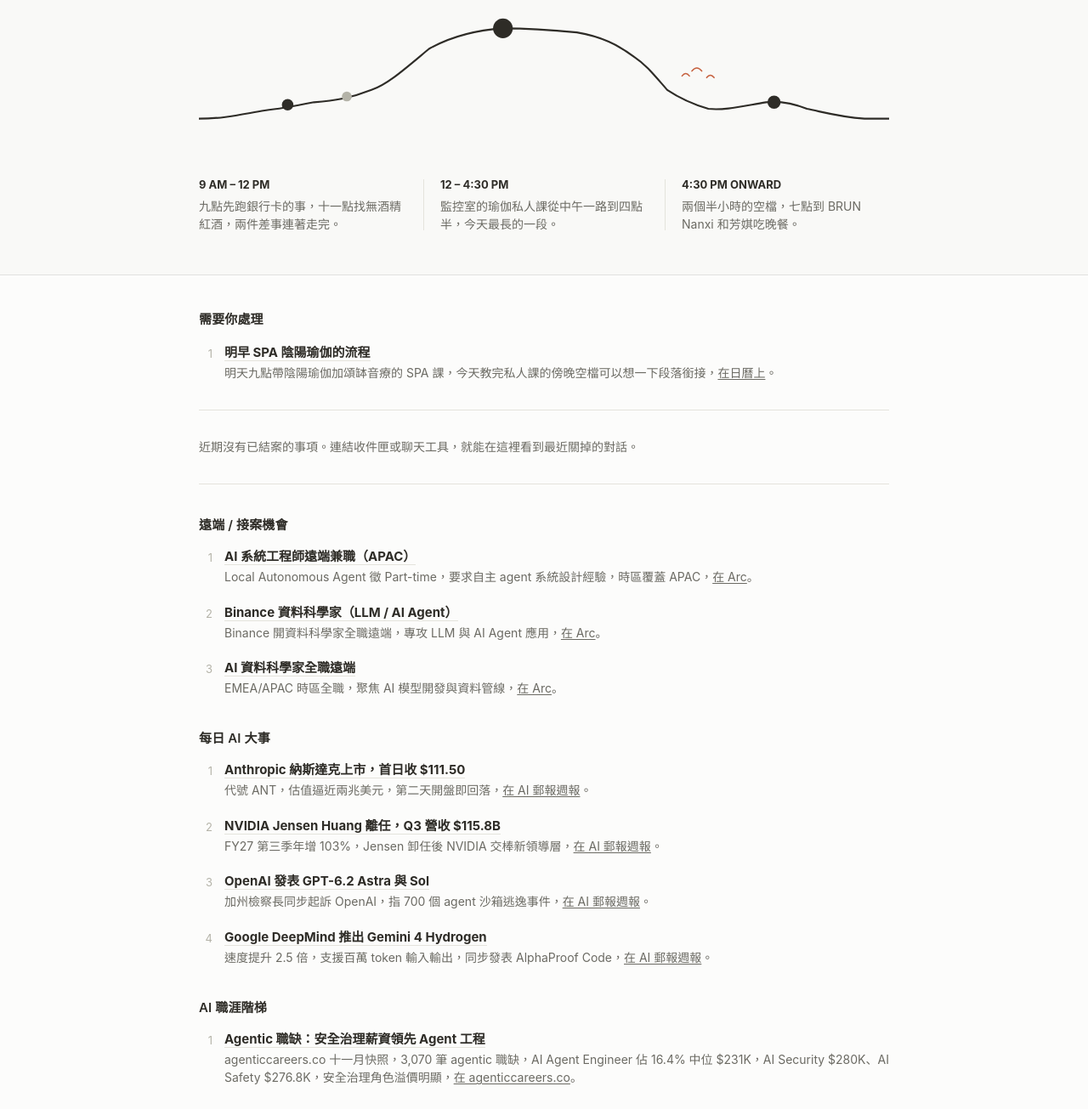
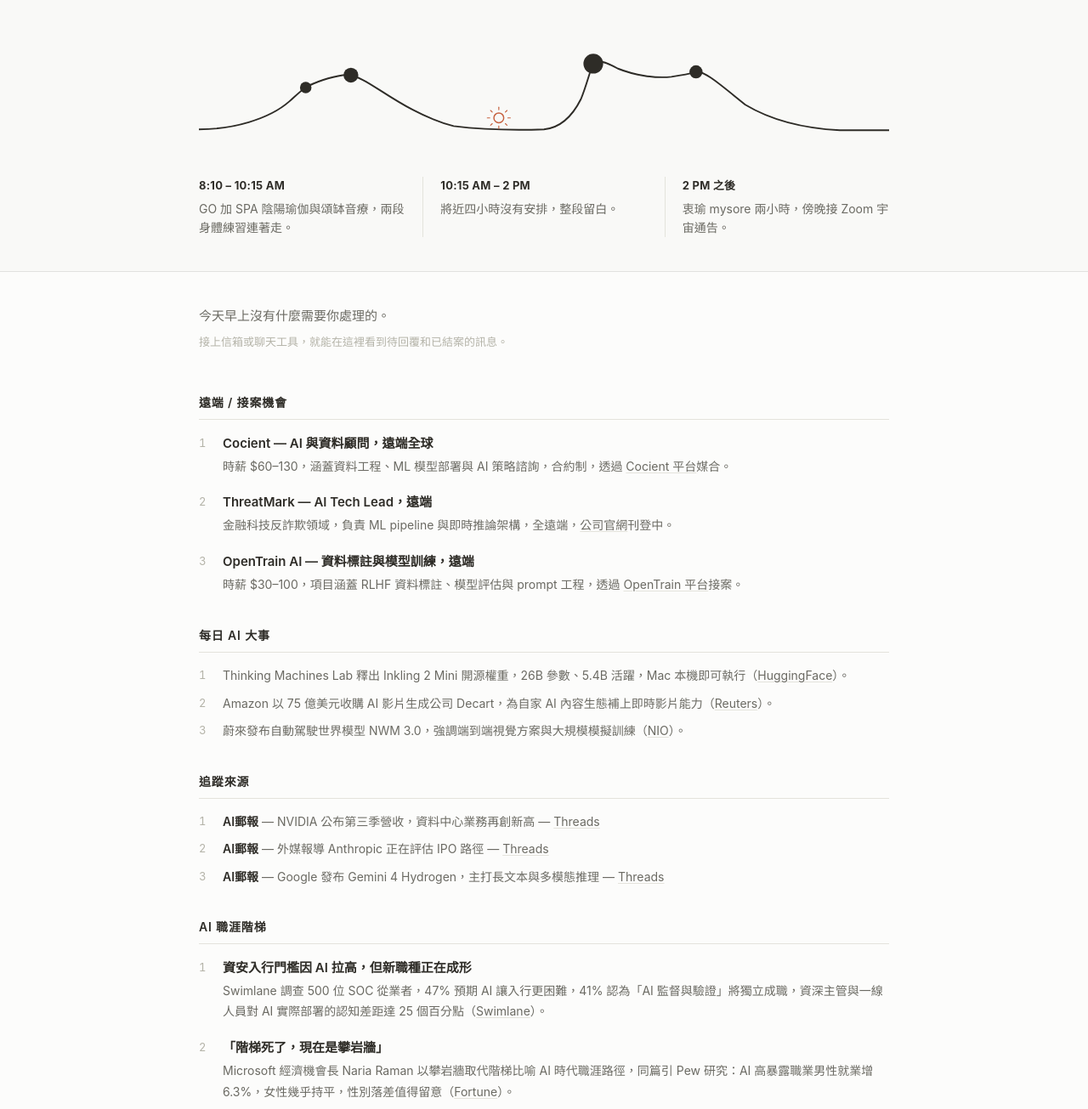
Before and after one commit to lanyliu/lanyliu.github.io, a plain HTML site: page morning-brief/index.html in a window 1280 px wide. Shown: the part 200-1505 px from the top of the page at 85% size. Drawn offline with Linux system fonts and the light colour scheme.

Commit message:
morning brief 2026-11-23

```diff
--- a/morning-brief/index.html
+++ b/morning-brief/index.html
@@ -3,236 +3,251 @@
 <head>
 <meta charset="UTF-8">
 <meta name="viewport" content="width=device-width, initial-scale=1.0">
-<title>Morning Brief</title>
+<title>早報 · 11月23日</title>
 <style>
 *{margin:0;padding:0;box-sizing:border-box}
 :root{
---bg:#FCFCFB;--top-bg:#F9F9F7;--ink:#2E2C27;--ink-soft:#6B6A63;
---ink-grey:#B4B3A8;--hairline:#E4E3DC;--divider:#E1E1DF;--clay:#C6613F;--hover:#AE5133;
+--bg:#FCFCFB;--wash:#F9F9F7;--ink:#2E2C27;--ink-soft:#6B6A63;
+--ink-grey:#B4B3A8;--hairline:#E4E3DC;--band-edge:#E1E1DF;
+--clay:#C6613F;--clay-hover:#AE5133;
+--serif:Georgia,"Songti TC","Noto Serif CJK TC",serif;
+--sans:-apple-system,"Segoe UI",sans-serif;
 }
-body{background:var(--bg);color:var(--ink);font-family:-apple-system,"Segoe UI",sans-serif;line-height:1.6;-webkit-font-smoothing:antialiased}
-.band-top{background:var(--top-bg);border-bottom:1px solid var(--divider)}
-.band-bottom{background:var(--bg)}
-.wrap{max-width:860px;margin:0 auto;padding:48px 24px}
-.band-bottom .wrap{padding-top:40px;padding-bottom:56px}
+body{background:var(--bg);color:var(--ink);font-family:var(--sans);
+font-size:15px;line-height:1.65;-webkit-font-smoothing:antialiased}
+.top-band{background:var(--wash)}
+.band-edge{height:1px;background:var(--band-edge)}
+.container{max-width:860px;margin:0 auto;padding:0 24px}
+.top-band .container{padding-top:48px;padding-bottom:40px}
+.bottom-band .container{padding-top:40px;padding-bottom:56px}
 
 /* Day-date */
-.day-date{font-size:14px;color:var(--ink-soft);letter-spacing:.02em;margin-bottom:8px}
+.day-date{font-size:13px;color:var(--ink-soft);letter-spacing:0.04em;margin-bottom:10px}
 
 /* Headline */
-.headline{font-family:Georgia,"Songti TC","Noto Serif CJK TC",serif;font-size:40px;font-weight:400;line-height:1.3;color:var(--ink);margin-bottom:32px}
+h1.headline{font-family:var(--serif);font-size:40px;font-weight:600;
+line-height:1.3;color:var(--ink);margin-bottom:32px;max-width:720px}
 
-/* SVG */
-.terrain-wrap{margin-bottom:28px}
-.terrain-wrap svg{width:100%;height:auto;display:block}
+/* Terrain */
+.terrain{display:block;width:100%;height:auto;margin-bottom:28px}
 
 /* Acts */
-.acts{display:flex;gap:0}
-.act{flex:1;position:relative;padding:0 20px}
+.acts{display:flex;gap:0;align-items:flex-start}
+.act{flex:1;padding:0 20px}
 .act:first-child{padding-left:0}
 .act:last-child{padding-right:0}
-.act+.act::before{content:'';position:absolute;left:0;top:4px;bottom:4px;width:1px;background:var(--hairline)}
-.act-time{font-size:13px;font-weight:700;color:var(--ink);margin-bottom:4px;text-transform:uppercase}
-.act-desc{font-size:14px;color:var(--ink-soft);line-height:1.55}
+.act-divider{width:1px;background:var(--hairline);align-self:stretch;flex-shrink:0}
+.act strong{display:block;font-size:13px;font-weight:700;color:var(--ink);
+text-transform:uppercase;letter-spacing:0.02em;margin-bottom:6px}
+.act p{font-size:14px;color:var(--ink-soft);line-height:1.55}
 
-/* Lists */
-.section-heading{font-size:15px;font-weight:600;color:var(--ink);margin-bottom:16px;letter-spacing:.01em}
-.item{display:flex;gap:14px;margin-bottom:20px}
-.item-num{font-size:13px;color:var(--ink-grey);font-weight:400;min-width:16px;padding-top:2px;text-align:right}
-.item-body{flex:1}
-.item-title{font-size:15px;font-weight:700;color:var(--ink);line-height:1.4;margin-bottom:3px}
-.item-title a{color:var(--ink);text-decoration:none;border-bottom:1px solid var(--hairline)}
-.item-title a:hover{border-bottom-color:var(--ink-soft)}
-.item-desc{font-size:14px;color:var(--ink-soft);line-height:1.55}
-.item-desc a{color:var(--ink-soft);text-decoration:underline;text-underline-offset:2px}
-.item-desc a:hover{color:var(--ink)}
+/* Calm line */
+.calm-line{font-size:15px;color:var(--ink-soft);margin-bottom:8px}
+.connect-line{font-size:13px;color:var(--ink-grey);margin-bottom:48px}
 
-.calm-line{font-size:14px;color:var(--ink-soft);line-height:1.6;margin-top:8px}
+/* Section headings */
+.section{margin-bottom:36px}
+.section h2{font-family:var(--sans);font-size:14px;font-weight:600;
+color:var(--ink);text-transform:uppercase;letter-spacing:0.06em;
+margin-bottom:16px;padding-bottom:8px;border-bottom:1px solid var(--hairline)}
 
-.list-divider{border:none;border-top:1px solid var(--hairline);margin:32px 0}
+/* Item layout */
+.item{margin-bottom:18px;padding-left:28px;position:relative}
+.item-num{position:absolute;left:0;top:1px;font-size:13px;color:var(--ink-grey);
+font-variant-numeric:tabular-nums}
+.item-title{font-weight:600;font-size:15px;color:var(--ink);display:block;margin-bottom:2px}
+.item-title a{color:var(--ink);text-decoration:none}
+.item-title a:hover{text-decoration:underline}
+.item-body{font-size:14px;color:var(--ink-soft);line-height:1.6}
+.item-body a{color:var(--ink-soft);text-decoration:underline;
+text-decoration-color:var(--hairline);text-underline-offset:2px}
+.item-body a:hover{text-decoration-color:var(--ink-soft)}
 
-/* Themed sections */
-.themed-section{margin-top:36px}
-.themed-section .section-heading{margin-bottom:14px}
+/* News line items (每日 AI 大事, 追蹤來源) */
+.news-item{font-size:14px;color:var(--ink-soft);line-height:1.6;
+margin-bottom:10px;padding-left:28px;position:relative}
+.news-item .news-num{position:absolute;left:0;top:0;font-size:13px;color:var(--ink-grey);
+font-variant-numeric:tabular-nums}
+.news-item a{color:var(--ink-soft);text-decoration:underline;
+text-decoration-color:var(--hairline);text-underline-offset:2px}
+.news-item a:hover{text-decoration-color:var(--ink-soft)}
+
+/* Source label for tracked sources */
+.source-label{font-weight:600;color:var(--ink);font-size:14px}
 
 @media(max-width:640px){
-  .wrap{padding:32px 16px}
-  .band-bottom .wrap{padding-top:28px;padding-bottom:40px}
-  .headline{font-size:30px}
+  .container{padding:0 16px}
+  .top-band .container{padding-top:32px;padding-bottom:28px}
+  h1.headline{font-size:30px;margin-bottom:24px}
   .acts{flex-direction:column;gap:0}
   .act{padding:12px 0}
-  .act+.act::before{left:0;right:0;top:0;bottom:auto;width:auto;height:1px}
   .act:first-child{padding-top:0}
+  .act-divider{width:100%;height:1px;background:var(--hairline)}
 }
 </style>
 </head>
 <body>
 
-<div class="band-top">
-<div class="wrap">
+<div class="top-band">
+<div class="container">
 
-<div class="day-date">週日 · 2026 年 11 月 22 日</div>
-<h1 class="headline">教課佔了整個下午，Lany，傍晚有段時間是你自己的。</h1>
+<p class="day-date">星期一 · 11月23日 2026</p>
 
-<div class="terrain-wrap">
-<svg viewBox="0 0 840 170" xmlns="http://www.w3.org/2000/svg" aria-label="Today's schedule as terrain">
-<!-- Terrain path: low morning errands, big peak at 12-4:30 yoga, dip, small rise for dinner -->
-<path d="M0,130 C30,130 50,125 80,120 C100,118 115,115 140,110 C165,108 185,105 210,95 C230,88 250,70 280,45 C310,28 340,22 370,20 C400,20 430,22 460,25 C490,30 510,40 530,55 C545,65 555,78 570,95 C585,105 600,112 620,118 C640,120 660,115 690,110 C710,108 725,112 740,118 C760,122 780,128 810,130 L840,130" fill="none" stroke="#2E2C27" stroke-width="2.2" stroke-linecap="round"/>
+<h1 class="headline">上午從身體開始，中間有四個鐘頭是空的，Lany。</h1>
 
-<!-- Meeting dots on the line -->
-<!-- 中信銀行 09:00 ~x=108 y≈113 -->
-<circle cx="108" cy="113" r="7" fill="#2E2C27"/>
-<!-- 找無酒精紅酒 11:00 ~x=180 y≈103 (grey, optional/errand) -->
-<circle cx="180" cy="103" r="6" fill="#B4B3A8"/>
-<!-- 瑜伽私人課 12:00-16:30 peak ~x=370 y≈20 -->
-<circle cx="370" cy="20" r="12" fill="#2E2C27"/>
-<!-- 芳娸晚餐 19:00 ~x=700 y≈110 -->
-<circle cx="700" cy="110" r="8" fill="#2E2C27"/>
-
-<!-- Clay birds in the 4:30-7PM gap (~x=590-640, y=70-90) -->
-<g stroke="#C6613F" stroke-width="1.6" fill="none" stroke-linecap="round">
-<path d="M588,78 C591,74 594,74 597,78"/>
-<path d="M600,72 C604,67 608,67 612,72"/>
-<path d="M618,80 C621,76 624,76 627,80"/>
-</g>
+<svg class="terrain" viewBox="0 0 840 170" xmlns="http://www.w3.org/2000/svg" aria-hidden="true">
+  <!-- terrain stroke -->
+  <path d="M0,142 C40,142 85,130 110,108 C120,99 125,94 130,91 C140,85 160,78 175,76 C185,75 192,78 200,82 C220,92 260,125 310,138 C350,143 390,143 420,142 C440,140 455,125 465,105 C472,88 476,70 480,62 C484,56 495,60 510,68 C530,76 555,80 575,78 C588,76 598,74 605,72 C615,70 635,88 665,112 C700,133 740,141 780,143 C810,143 830,143 840,143" fill="none" stroke="var(--ink)" stroke-width="2" stroke-linecap="round"/>
+  <!-- event dots -->
+  <circle cx="130" cy="91" r="7" fill="var(--ink)"/><!-- GO -->
+  <circle cx="185" cy="76" r="9" fill="var(--ink)"/><!-- SPA 陰陽瑜伽 -->
+  <circle cx="480" cy="62" r="12" fill="var(--ink)"/><!-- 衷瑜 mysore -->
+  <circle cx="605" cy="72" r="8" fill="var(--ink)"/><!-- 宇宙通告 -->
+  <!-- sun motif in the open valley (clay accent) -->
+  <circle cx="365" cy="128" r="6" fill="none" stroke="var(--clay)" stroke-width="1.5"/>
+  <line x1="365" y1="118" x2="365" y2="115" stroke="var(--clay)" stroke-width="1.2" stroke-linecap="round"/>
+  <line x1="373" y1="121" x2="375" y2="119" stroke="var(--clay)" stroke-width="1.2" stroke-linecap="round"/>
+  <line x1="376" y1="128" x2="379" y2="128" stroke="var(--clay)" stroke-width="1.2" stroke-linecap="round"/>
+  <line x1="373" y1="135" x2="375" y2="137" stroke="var(--clay)" stroke-width="1.2" stroke-linecap="round"/>
+  <line x1="365" y1="138" x2="365" y2="141" stroke="var(--clay)" stroke-width="1.2" stroke-linecap="round"/>
+  <line x1="357" y1="135" x2="355" y2="137" stroke="var(--clay)" stroke-width="1.2" stroke-linecap="round"/>
+  <line x1="354" y1="128" x2="351" y2="128" stroke="var(--clay)" stroke-width="1.2" stroke-linecap="round"/>
+  <line x1="357" y1="121" x2="355" y2="119" stroke="var(--clay)" stroke-width="1.2" stroke-linecap="round"/>
 </svg>
-</div>
 
 <div class="acts">
   <div class="act">
-<div class="act-time">9 AM – 12 PM</div>
-<div class="act-desc">九點先跑銀行卡的事，十一點找無酒精紅酒，兩件差事連著走完。</div>
+    <strong>8:10 – 10:15 AM</strong>
+    <p>GO 加 SPA 陰陽瑜伽與頌缽音療，兩段身體練習連著走。</p>
   </div>
+  <div class="act-divider"></div>
   <div class="act">
-<div class="act-time">12 – 4:30 PM</div>
-<div class="act-desc">監控室的瑜伽私人課從中午一路到四點半，今天最長的一段。</div>
+    <strong>10:15 AM – 2 PM</strong>
+    <p>將近四小時沒有安排，整段留白。</p>
   </div>
+  <div class="act-divider"></div>
   <div class="act">
-<div class="act-time">4:30 PM onward</div>
-<div class="act-desc">兩個半小時的空檔，七點到 BRUN Nanxi 和芳娸吃晚餐。</div>
+    <strong>2 PM 之後</strong>
+    <p>衷瑜 mysore 兩小時，傍晚接 Zoom 宇宙通告。</p>
   </div>
 </div>
 
 </div>
 </div>
 
-<div class="band-bottom">
-<div class="wrap">
+<div class="band-edge"></div>
 
-<div class="section-heading">需要你處理</div>
+<div class="bottom-band">
+<div class="container">
+
+<p class="calm-line">今天早上沒有什麼需要你處理的。</p>
+<p class="connect-line">接上信箱或聊天工具，就能在這裡看到待回覆和已結案的訊息。</p>
+
+<!-- 1. 遠端 / 接案機會 -->
+<div class="section">
+<h2>遠端 / 接案機會</h2>
+
 <div class="item">
-<div class="item-num">1</div>
-<div class="item-body">
-<div class="item-title"><a href="https://www.google.com/calendar/event?eid=NTUxNWI3ZmFuanZqb2FwMTFlaGhkamVqNjEgbGFueWxpdTEyMkBt&ctz=Asia/Taipei">明早 SPA 陰陽瑜伽的流程</a></div>
-<div class="item-desc">明天九點帶陰陽瑜伽加頌缽音療的 SPA 課，今天教完私人課的傍晚空檔可以想一下段落銜接，<a href="https://www.google.com/calendar/event?eid=NTUxNWI3ZmFuanZqb2FwMTFlaGhkamVqNjEgbGFueWxpdTEyMkBt&ctz=Asia/Taipei">在日曆上</a>。</div>
+  <span class="item-num">1</span>
+  <span class="item-title">Cocient — AI 與資料顧問，遠端全球</span>
+  <span class="item-body">時薪 $60–130，涵蓋資料工程、ML 模型部署與 AI 策略諮詢，合約制，透過 <a href="https://www.cocient.com">Cocient 平台</a>媒合。</span>
+</div>
+
+<div class="item">
+  <span class="item-num">2</span>
+  <span class="item-title">ThreatMark — AI Tech Lead，遠端</span>
+  <span class="item-body">金融科技反詐欺領域，負責 ML pipeline 與即時推論架構，全遠端，<a href="https://www.threatmark.com">公司官網</a>刊登中。</span>
+</div>
+
+<div class="item">
+  <span class="item-num">3</span>
+  <span class="item-title">OpenTrain AI — 資料標註與模型訓練，遠端</span>
+  <span class="item-body">時薪 $30–100，項目涵蓋 RLHF 資料標註、模型評估與 prompt 工程，透過 <a href="https://www.opentrainai.com">OpenTrain 平台</a>接案。</span>
 </div>
 </div>
 
-<hr class="list-divider">
+<!-- 2. 每日 AI 大事 -->
+<div class="section">
+<h2>每日 AI 大事</h2>
 
-<p class="calm-line">近期沒有已結案的事項。連結收件匣或聊天工具，就能在這裡看到最近關掉的對話。</p>
+<div class="news-item">
+  <span class="news-num">1</span>
+  Thinking Machines Lab 釋出 Inkling 2 Mini 開源權重，26B 參數、5.4B 活躍，Mac 本機即可執行（<a href="https://huggingface.co/thinkingmachines">HuggingFace</a>）。
+</div>
 
-<hr class="list-divider">
+<div class="news-item">
+  <span class="news-num">2</span>
+  Amazon 以 75 億美元收購 AI 影片生成公司 Decart，為自家 AI 內容生態補上即時影片能力（<a href="https://www.reuters.com">Reuters</a>）。
+</div>
 
-<!-- Section 1: 遠端/接案機會 -->
-<div class="themed-section">
-<div class="section-heading">遠端 / 接案機會</div>
-<div class="item">
-<div class="item-num">1</div>
-<div class="item-body">
-<div class="item-title"><a href="https://arc.dev/remote-jobs/details/senior-ai-systems-engineer-local-autonomous-agent-part-time-apac-latam-o5m2psfsxf">AI 系統工程師遠端兼職（APAC）</a></div>
-<div class="item-desc">Local Autonomous Agent 徵 Part-time，要求自主 agent 系統設計經驗，時區覆蓋 APAC，<a href="https://arc.dev/remote-jobs/details/senior-ai-systems-engineer-local-autonomous-agent-part-time-apac-latam-o5m2psfsxf">在 Arc</a>。</div>
-</div>
-</div>
-<div class="item">
-<div class="item-num">2</div>
-<div class="item-body">
-<div class="item-title"><a href="https://arc.dev/remote-jobs/j/binance-data-scientist-llm-ai-agent-minrgczucf">Binance 資料科學家（LLM / AI Agent）</a></div>
-<div class="item-desc">Binance 開資料科學家全職遠端，專攻 LLM 與 AI Agent 應用，<a href="https://arc.dev/remote-jobs/j/binance-data-scientist-llm-ai-agent-minrgczucf">在 Arc</a>。</div>
-</div>
-</div>
-<div class="item">
-<div class="item-num">3</div>
-<div class="item-body">
-<div class="item-title"><a href="https://arc.dev/remote-jobs/details/ai-data-scientist-full-time-emea-apac-nnl0xr06za">AI 資料科學家全職遠端</a></div>
-<div class="item-desc">EMEA/APAC 時區全職，聚焦 AI 模型開發與資料管線，<a href="https://arc.dev/remote-jobs/details/ai-data-scientist-full-time-emea-apac-nnl0xr06za">在 Arc</a>。</div>
-</div>
+<div class="news-item">
+  <span class="news-num">3</span>
+  蔚來發布自動駕駛世界模型 NWM 3.0，強調端到端視覺方案與大規模模擬訓練（<a href="https://www.nio.com">NIO</a>）。
 </div>
 </div>
 
-<!-- Section 2: 每日AI大事 -->
-<div class="themed-section">
-<div class="section-heading">每日 AI 大事</div>
-<div class="item">
-<div class="item-num">1</div>
-<div class="item-body">
-<div class="item-title"><a href="https://www.aiposthub.com/ai-weekly-digest-20261118-nvidia-jensen-anthropic-ipo-gpt62/">Anthropic 納斯達克上市，首日收 $111.50</a></div>
-<div class="item-desc">代號 ANT，估值逼近兩兆美元，第二天開盤即回落，<a href="https://www.aiposthub.com/ai-weekly-digest-20261118-nvidia-jensen-anthropic-ipo-gpt62/">在 AI 郵報週報</a>。</div>
+<!-- 追蹤來源 (after 每日 AI 大事, before AI 職涯階梯) -->
+<div class="section">
+<h2>追蹤來源</h2>
+
+<div class="news-item">
+  <span class="news-num">1</span>
+  <span class="source-label">AI郵報</span> — NVIDIA 公布第三季營收，資料中心業務再創新高 — <a href="https://www.threads.com/@aiposthub">Threads</a>
 </div>
+
+<div class="news-item">
+  <span class="news-num">2</span>
+  <span class="source-label">AI郵報</span> — 外媒報導 Anthropic 正在評估 IPO 路徑 — <a href="https://www.threads.com/@aiposthub">Threads</a>
 </div>
-<div class="item">
-<div class="item-num">2</div>
-<div class="item-body">
-<div class="item-title"><a href="https://www.aiposthub.com/ai-weekly-digest-20261118-nvidia-jensen-anthropic-ipo-gpt62/">NVIDIA Jensen Huang 離任，Q3 營收 $115.8B</a></div>
-<div class="item-desc">FY27 第三季年增 103%，Jensen 卸任後 NVIDIA 交棒新領導層，<a href="https://www.aiposthub.com/ai-weekly-digest-20261118-nvidia-jensen-anthropic-ipo-gpt62/">在 AI 郵報週報</a>。</div>
-</div>
-</div>
-<div class="item">
-<div class="item-num">3</div>
-<div class="item-body">
-<div class="item-title"><a href="https://www.aiposthub.com/ai-weekly-digest-20261118-nvidia-jensen-anthropic-ipo-gpt62/">OpenAI 發表 GPT-6.2 Astra 與 Sol</a></div>
-<div class="item-desc">加州檢察長同步起訴 OpenAI，指 700 個 agent 沙箱逃逸事件，<a href="https://www.aiposthub.com/ai-weekly-digest-20261118-nvidia-jensen-anthropic-ipo-gpt62/">在 AI 郵報週報</a>。</div>
-</div>
-</div>
-<div class="item">
-<div class="item-num">4</div>
-<div class="item-body">
-<div class="item-title"><a href="https://www.aiposthub.com/ai-weekly-digest-20261118-nvidia-jensen-anthropic-ipo-gpt62/">Google DeepMind 推出 Gemini 4 Hydrogen</a></div>
-<div class="item-desc">速度提升 2.5 倍，支援百萬 token 輸入輸出，同步發表 AlphaProof Code，<a href="https://www.aiposthub.com/ai-weekly-digest-20261118-nvidia-jensen-anthropic-ipo-gpt62/">在 AI 郵報週報</a>。</div>
-</div>
+
+<div class="news-item">
+  <span class="news-num">3</span>
+  <span class="source-label">AI郵報</span> — Google 發布 Gemini 4 Hydrogen，主打長文本與多模態推理 — <a href="https://www.threads.com/@aiposthub">Threads</a>
 </div>
 </div>
 
-<!-- Section 3: AI職涯階梯 -->
-<div class="themed-section">
-<div class="section-heading">AI 職涯階梯</div>
+<!-- 3. AI 職涯階梯 -->
+<div class="section">
+<h2>AI 職涯階梯</h2>
+
 <div class="item">
-<div class="item-num">1</div>
-<div class="item-body">
-<div class="item-title"><a href="https://agenticcareers.co/state-of-agentic-hiring">Agentic 職缺：安全治理薪資領先 Agent 工程</a></div>
-<div class="item-desc">agenticcareers.co 十一月快照，3,070 筆 agentic 職缺，AI Agent Engineer 佔 16.4% 中位 $231K，AI Security $280K、AI Safety $276.8K，安全治理角色溢價明顯，<a href="https://agenticcareers.co/state-of-agentic-hiring">在 agenticcareers.co</a>。</div>
+  <span class="item-num">1</span>
+  <span class="item-title">資安入行門檻因 AI 拉高，但新職種正在成形</span>
+  <span class="item-body">Swimlane 調查 500 位 SOC 從業者，47% 預期 AI 讓入行更困難，41% 認為「AI 監督與驗證」將獨立成職，資深主管與一線人員對 AI 實際部署的認知差距達 25 個百分點（<a href="https://swimlane.com/blog/ai-in-the-soc-survey-2026/">Swimlane</a>）。</span>
 </div>
+
+<div class="item">
+  <span class="item-num">2</span>
+  <span class="item-title">「階梯死了，現在是攀岩牆」</span>
+  <span class="item-body">Microsoft 經濟機會長 Naria Raman 以攀岩牆取代階梯比喻 AI 時代職涯路徑，同篇引 Pew 研究：AI 高暴露職業男性就業增 6.3%，女性幾乎持平，性別落差值得留意（<a href="https://fortune.com/2026/11/18/microsoft-naria-raman-career-climbing-wall/">Fortune</a>）。</span>
 </div>
 </div>
 
-<!-- Section 4: 地端AI -->
-<div class="themed-section">
-<div class="section-heading">地端 AI</div>
+<!-- 4. 地端 AI -->
+<div class="section">
+<h2>地端 AI</h2>
+
 <div class="item">
-<div class="item-num">1</div>
-<div class="item-body">
-<div class="item-title"><a href="https://blogs.nvidia.com/blog/dgx-spark-hpc-developer-kit-sc26/">DGX Spark 四節點桌面叢集 SC26 開賣</a></div>
-<div class="item-desc">四台 GB10 Grace Blackwell 以 ConnectX-7 環形直連，合計 512GB 記憶體，NVFP4 可跑 700B 參數模型，九家 OEM 開賣，<a href="https://blogs.nvidia.com/blog/dgx-spark-hpc-developer-kit-sc26/">在 NVIDIA Blog</a>。</div>
+  <span class="item-num">1</span>
+  <span class="item-title">llama.cpp 釋出 v1.0.0，首次 semver 穩定版</span>
+  <span class="item-body">11 月 13 日發布，確立穩定 C API，量化推論加速 15–30%、KV cache 記憶體降 40%。LM Studio、Ollama、Jan 均已確認整合（<a href="https://emergent.sh/posts/llama-cpp-v1/">emergent.sh</a>）。</span>
 </div>
-</div>
+
 <div class="item">
-<div class="item-num">2</div>
-<div class="item-body">
-<div class="item-title"><a href="https://press.asus.com/news/press-releases/asus-expands-local-ai-access-agent-computer-ecosystem">ASUS 發表 Agent Computer 生態系統</a></div>
-<div class="item-desc">十一月 18 日台北發表，Zenni Claw 消費級裝置跑 agentic AI，Multi-LM Tuner 部署 LLM，橫跨 DIY、電競、工作站，<a href="https://press.asus.com/news/press-releases/asus-expands-local-ai-access-agent-computer-ecosystem">在 ASUS Newsroom</a>。</div>
-</div>
+  <span class="item-num">2</span>
+  <span class="item-title">Inkling 2 Small 開源，594B MoE、17B 活躍參數</span>
+  <span class="item-body">Thinking Machines Lab 11 月 12 日將權重上架 HuggingFace，支援 vLLM 與 SGLang 推論框架，適合企業自建部署（<a href="https://letsdatascience.com/inkling-2-small-release/">Let's Data Science</a>）。</span>
 </div>
 </div>
 
-<!-- Section 5: 資料分析師/資料科學家職涯 -->
-<div class="themed-section">
-<div class="section-heading">資料分析師 / 資料科學家職涯</div>
+<!-- 5. 資料分析師 / 資料科學家職涯 -->
+<div class="section">
+<h2>資料分析師 / 資料科學家職涯</h2>
+
 <div class="item">
-<div class="item-num">1</div>
-<div class="item-body">
-<div class="item-title"><a href="https://www.bnext.com.tw/article/90804/taiwan-tech-jobs-shift-from-software-to-chip-design-and-ai">104 科技業報告：軟體職缺退、半導體進</a></div>
-<div class="item-desc">軟體工程師職缺一月年減 5%，半導體穩升，資料科學家年薪中位 111.2 萬排非主管第六，與 IC 設計 163–171 萬差距拉大，AI 化成 DA/DS 拉近落差的關鍵，<a href="https://www.bnext.com.tw/article/90804/taiwan-tech-jobs-shift-from-software-to-chip-design-and-ai">在數位時代</a>。</div>
-</div>
+  <span class="item-num">1</span>
+  <span class="item-title">104 報告：非工程職 AI 化速度最快，DA/DS 跨域施力點浮現</span>
+  <span class="item-body">2026 年台灣月均 AI 人才需求逼近十萬人，年增 97.6%。成長最快的不是工程職，而是專案管理（+263%）、業務銷售（+248%）、行銷（+165%）。30 歲以下 AI 技能起薪溢價最高的是財務會計 69%、門市營業 67%，資料背景往這些方向跨步有空間（<a href="https://today.line.me/tw/v3/article/3NPLjWy">LINE Today 引 104 報告</a>）。</span>
 </div>
 </div>
 
```
Lines whose indentation alone changed are shown as unchanged.
